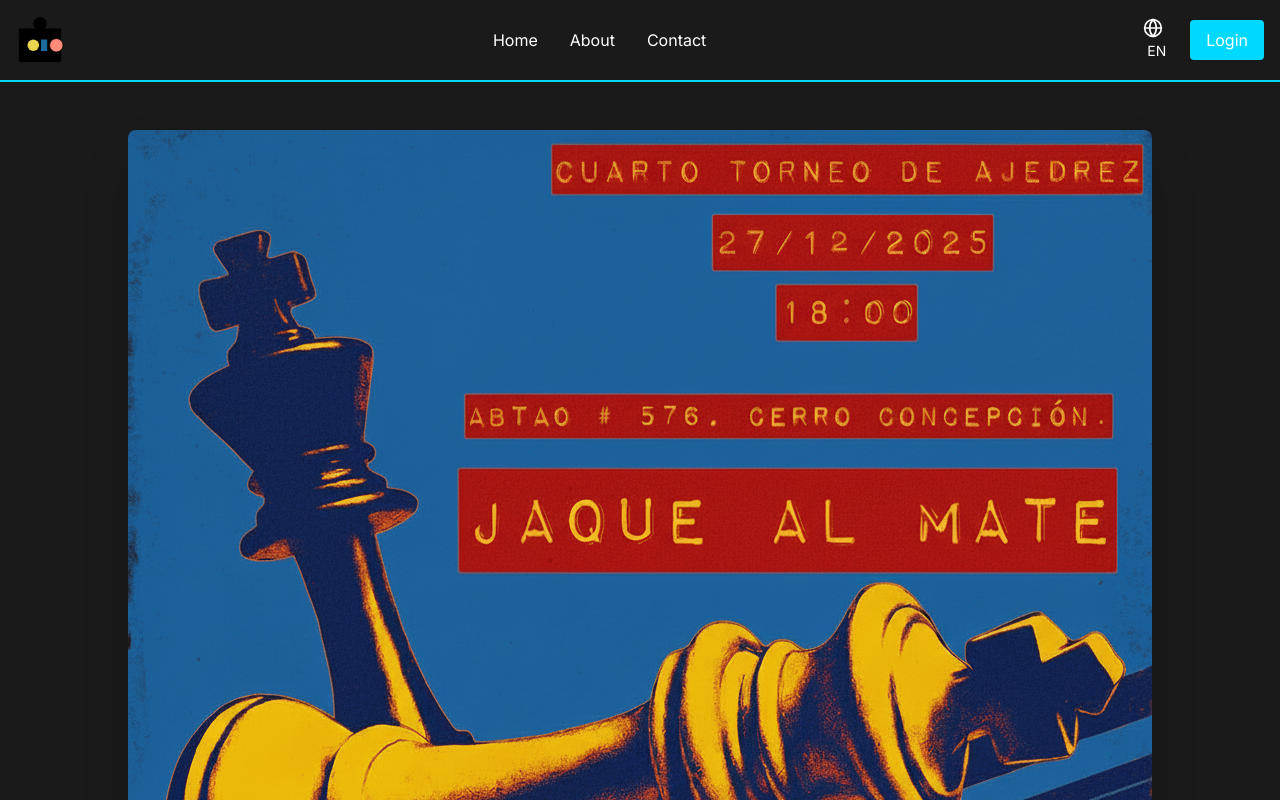
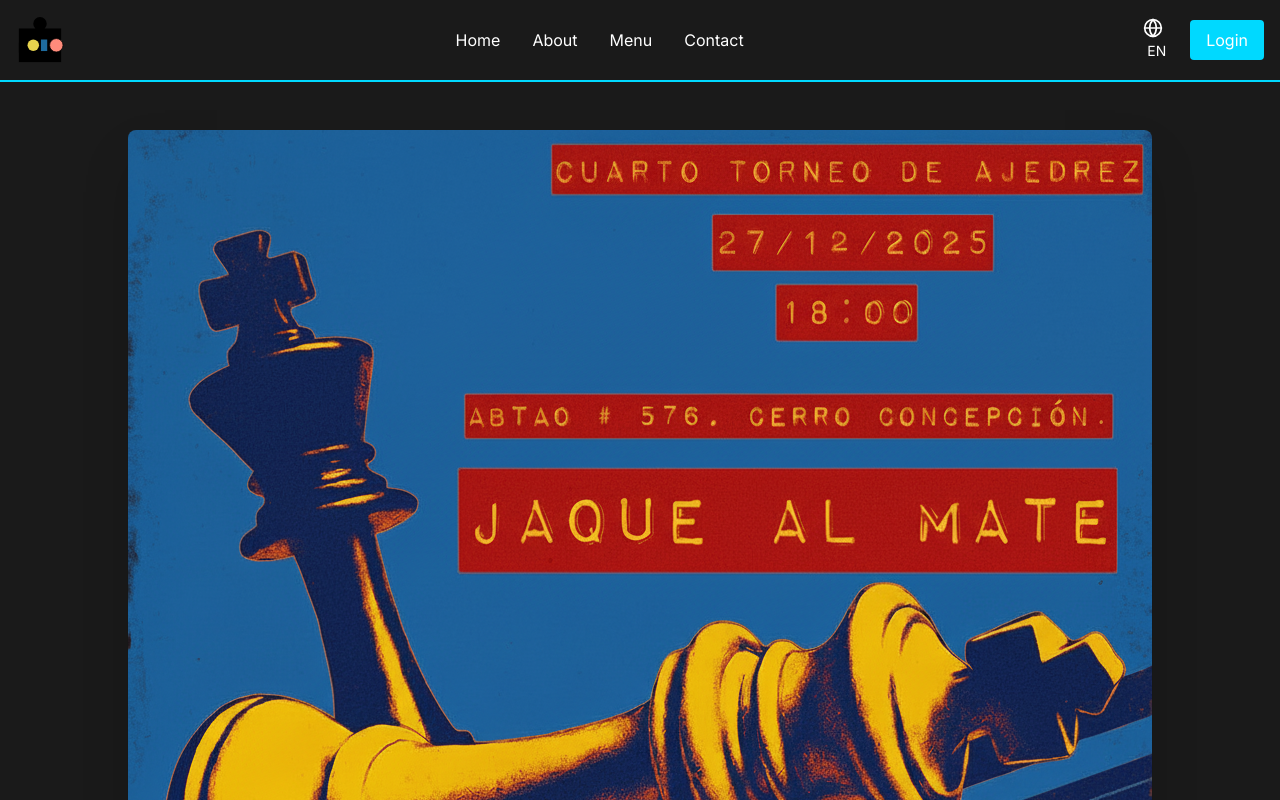
Before and after one commit to ioiocl/ioio-market-app, a React (Vite) app in the folder frontend/: page / in a window 1280 px wide. Shown: the top 800 px of the page. Built offline with nearby package versions, Linux system fonts and the light colour scheme; no server answers.

Commit message:
Menu food added

```diff
--- a/frontend/src/App.jsx
+++ b/frontend/src/App.jsx
@@ -13,6 +13,7 @@ import Experiments from './pages/Experiments';
 import ExperimentDetail from './pages/ExperimentDetail';
 import About from './pages/About';
 import Contact from './pages/Contact';
+import Menu from './pages/Menu';
 import Login from './pages/Login';
 import Register from './pages/Register';
 import AdminDashboard from './pages/Admin/Dashboard';
@@ -42,6 +43,7 @@ function App() {
             <Route path="/experiments/:id" element={<ExperimentDetail />} />
             <Route path="/about" element={<About />} />
             <Route path="/contact" element={<Contact />} />
+            <Route path="/menu" element={<Menu />} />
             <Route path="/login" element={<Login />} />
             <Route path="/register" element={<Register />} />
             <Route path="/admin" element={<AdminDashboard />} />
--- a/frontend/src/components/Layout/Header.jsx
+++ b/frontend/src/components/Layout/Header.jsx
@@ -46,6 +46,9 @@ function Header() {
             </Link> */}
             <Link to="/about" className="hover:text-cyber-blue transition-colors">
               {t('nav.about')}
+            </Link>
+            <Link to="/menu" className="hover:text-cyber-blue transition-colors">
+              {t('nav.menu')}
             </Link>
             <Link to="/contact" className="hover:text-cyber-blue transition-colors">
               {t('nav.contact')}
@@ -156,6 +159,13 @@ function Header() {
                 {t('nav.about')}
               </Link>
               <Link
+                to="/menu"
+                className="hover:text-cyber-blue transition-colors"
+                onClick={() => setMobileMenuOpen(false)}
+              >
+                {t('nav.menu')}
+              </Link>
+              <Link
                 to="/contact"
                 className="hover:text-cyber-blue transition-colors"
                 onClick={() => setMobileMenuOpen(false)}
--- a/frontend/src/i18n/locales/en.json
+++ b/frontend/src/i18n/locales/en.json
@@ -5,6 +5,7 @@
     "events": "Events",
     "experiments": "Experiments",
     "about": "About",
+    "menu": "Menu",
     "contact": "Contact",
     "cart": "Cart",
     "admin": "Admin",
--- a/frontend/src/i18n/locales/es.json
+++ b/frontend/src/i18n/locales/es.json
@@ -5,6 +5,7 @@
     "events": "Eventos",
     "experiments": "Experimentos",
     "about": "Acerca de",
+    "menu": "Menú",
     "contact": "Contacto",
     "cart": "Carrito",
     "admin": "Admin",
```
Also changed, not shown: frontend/public/menu.jpg (added).
